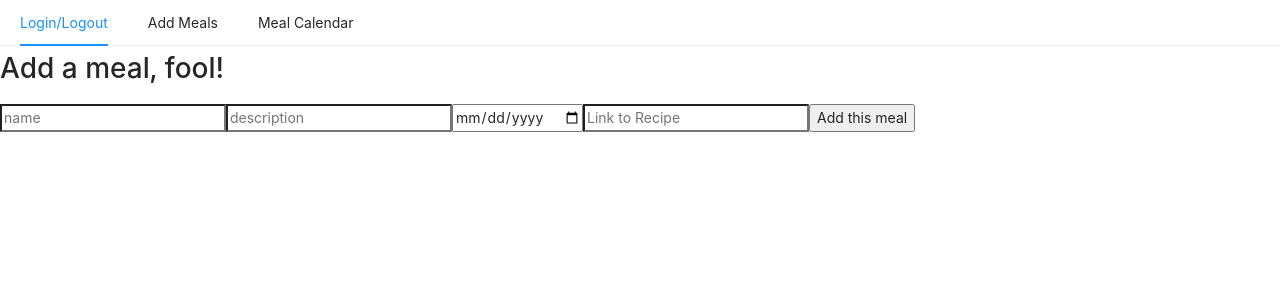
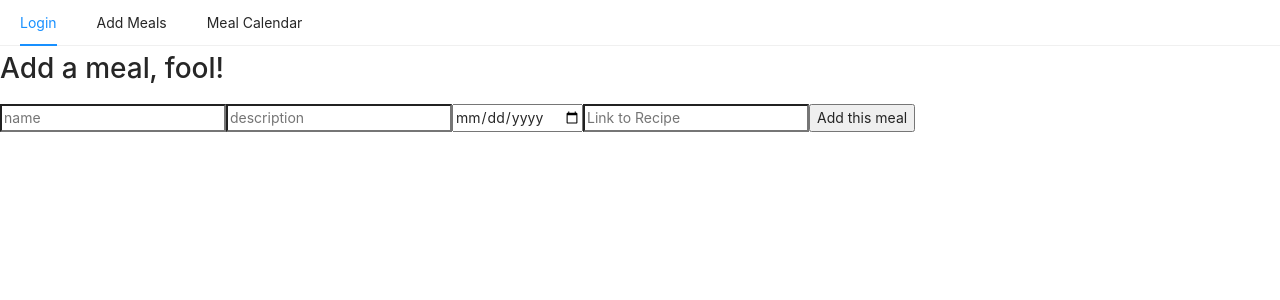
Before and after one commit to noeljane/meal-planning-client, a React (Create React App) app: page /meals/new in a window 1280 px wide. Shown: the top 300 px of the page. Built offline with nearby package versions, Linux system fonts and the light colour scheme; no server answers.

Commit message:
add links to nav barand calendar

```diff
--- a/package.json
+++ b/package.json
@@ -35,5 +35,8 @@
       "last 1 firefox version",
       "last 1 safari version"
     ]
+  },
+  "devDependencies": {
+    "babel-plugin-import": "^1.13.3"
   }
 }
--- a/src/components/Nav.js
+++ b/src/components/Nav.js
@@ -1,12 +1,14 @@
 import React,  { Component } from 'react';
 import { Menu } from 'antd';
+
+
 class Nav extends Component {
 render ()  {
   return (
     <Menu  mode="horizontal">
-      <Menu.Item>Login/Logout</Menu.Item>
-      <Menu.Item>Add Meals</Menu.Item>
-      <Menu.Item>Meal Calendar</Menu.Item>
+      <Menu.Item><a href="/login">Login</a></Menu.Item>
+      <Menu.Item><a href="/meals/new">Add Meals</a></Menu.Item>
+      <Menu.Item><a href="/meals/">Meal Calendar</a></Menu.Item>
     </Menu>
   )
 }
--- a/src/components/meals/MealsIndex.js
+++ b/src/components/meals/MealsIndex.js
@@ -45,12 +45,13 @@ class MealsIndex extends Component {
       return (
         <ul className="events">
           {listData.map(item => {
+            let mealIdString =  `/meals/${item.id}`
             return (
-              <Link>
-                <li key={item.name}>
+              <a href={mealIdString}  key={item.id}>
+                <li >
                   <Badge status="success" text={item.name}/>
                 </li>
-              </Link>
+              </a>
             )
           })}
         </ul>
--- a/src/components/meals/MealsNew.js
+++ b/src/components/meals/MealsNew.js
@@ -1,5 +1,4 @@
 import React, { Component } from 'react';
-import { Link } from 'react-router-dom';
 
 class MealsNew extends Component {
   constructor(props) {
```
Also changed, not shown: 1 other file (tests, documents, lock files or other folders).
